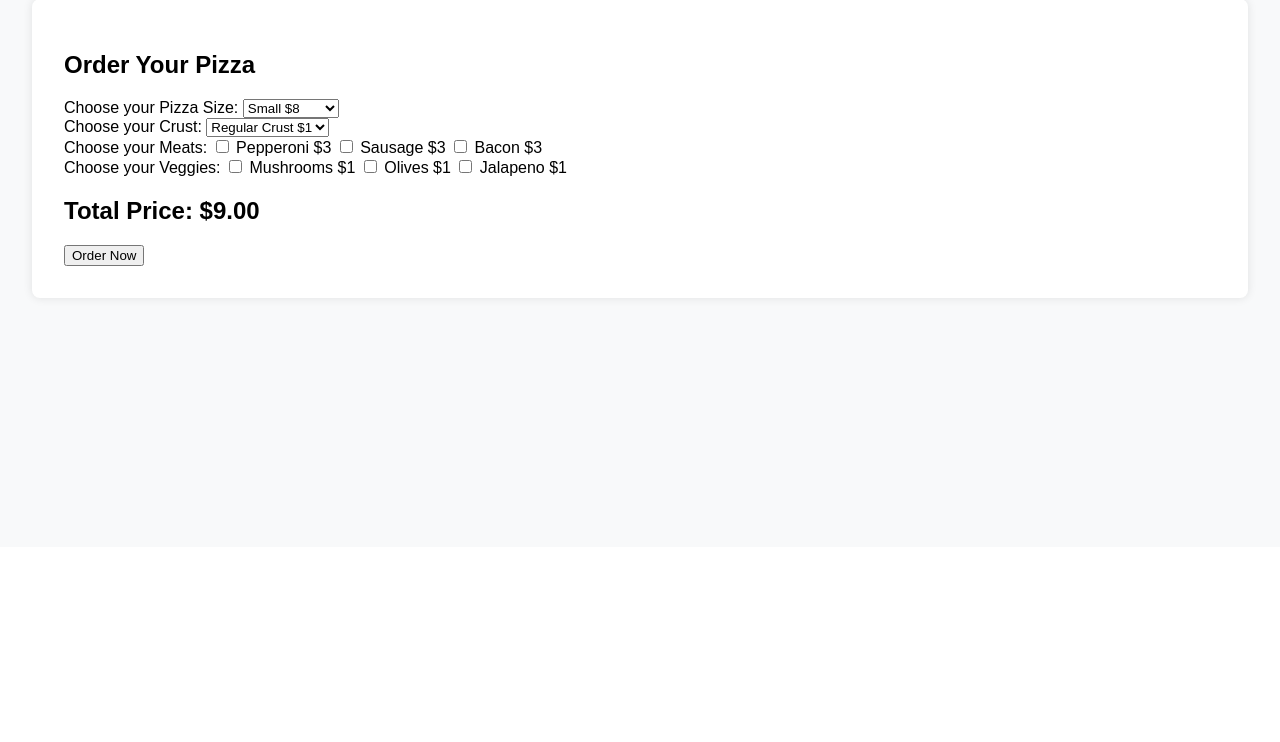
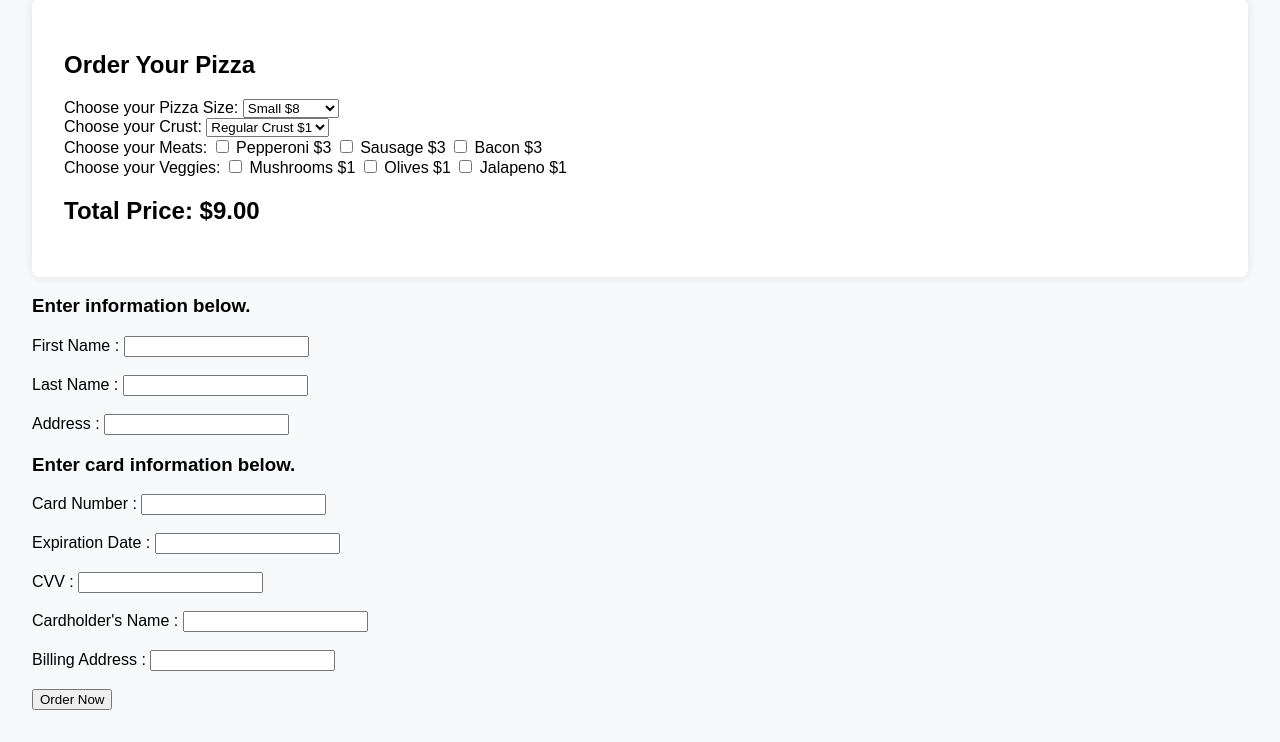
Before and after one commit to KJBarber89/KJC-pizza-ordering-system, a PHP site: page /order.php in a window 1280 px wide. Shown: the part 253-995 px from the top of the page. Before the commit the page ends 554 px from the top, so only its background shows below. Run offline with PHP 8.4, Linux system fonts and the light colour scheme; data comes from the database, SQL or seed files in the repository.

Commit message:
added web form for customer input.

```diff
--- a/FrontEnd/database.php
+++ b/FrontEnd/database.php
@@ -1,6 +1,6 @@
 <?php
 
-$pdo = new PDO("sqlite:KJC.sqlite");
+$pdo = new PDO("sqlite:Byte-A-Slice_Pizza.sqlite");
 
 function query($sql) {
     global $pdo;
--- a/FrontEnd/order.php
+++ b/FrontEnd/order.php
@@ -45,7 +45,7 @@ $toppings = getToppings();
                 <label for="pizza-size">Choose your Pizza Size:</label>
                 <select id="pizza-size">
                 <?php foreach ($sizes as $size): ?>
-                <option data-price="<?=$size["price"]?>"><?=$size["name"]?> $<?=$size["price"]?></option>
+                <option data-name="<?=$size["name"]?>"data-price="<?=$size["price"]?>"><?=$size["name"]?> $<?=$size["price"]?></option>
                 <?php endforeach; ?>
                 </select>
                 </div>
@@ -80,9 +80,38 @@ $toppings = getToppings();
                 </div>
 
                 <h2>Total Price: $<span id="totalPrice">0</span></h2>
-                <button type="button" id="orderNow">Order Now</button>
+
             </form>
         </section>
+        <div>
+            <h3> Enter information below.</h3>
+            <label>First Name :</label>
+            <input type="text" id="first_name"> <br>
+            <br>
+            <label>Last Name :</label>
+            <input type="text" id="last_name"> <br>
+            <br>
+            <label>Address :</label>
+            <input type="text" id="address"> <br>
+        </div>
+        <div>
+            <h3> Enter card information below.</h3>
+            <label>Card Number :</label>
+            <input> <br>
+            <br>
+            <label>Expiration Date :</label>
+            <input> <br>
+            <br>
+            <label>CVV :</label>
+            <input> <br>
+            <br>
+            <label>Cardholder's Name :</label>
+            <input> <br>
+            <br>
+            <label>Billing Address :</label>
+            <input> <br>
+            <br>
+            <button type="button" id="orderNow">Order Now</button>
     </main>
     <script src="scripts.js"></script>
 </body>
--- a/FrontEnd/scripts.js
+++ b/FrontEnd/scripts.js
@@ -14,6 +14,7 @@ document.addEventListener('DOMContentLoaded', function () {
 
         // Optionally, log the order details to the console
         console.log("Order placed! Total price: $" + finalPrice);
+        getCustomerInfo();
     });
 
     function calculatePrice(){
@@ -48,5 +49,20 @@ document.addEventListener('DOMContentLoaded', function () {
         totalPriceElement.textContent = totalPrice.toFixed(2);
     }
 
+    function getCustomerInfo() {
+
+        orderFirstName = document.getElementById("first_name");
+        orderFirstName = orderFirstName.value;
+        console.log(orderFirstName);
+
+        orderLastName = document.getElementById("last_name");
+        orderLastName = orderLastName.value;
+        console.log(orderLastName);
+
+        orderAddress = document.getElementById("address");
+        orderAddress = orderAddress.value;
+        console.log(orderAddress);
+    }
+
     calculatePrice();
 });
```
Also changed, not shown: FrontEnd/create_orders_table.sql (deleted, +0 -12 lines), FrontEnd/migrate.php (deleted, +0 -24 lines), FrontEnd/Byte-A-Slice_Pizza.sqlite (renamed from FrontEnd/KJC.sqlite).
